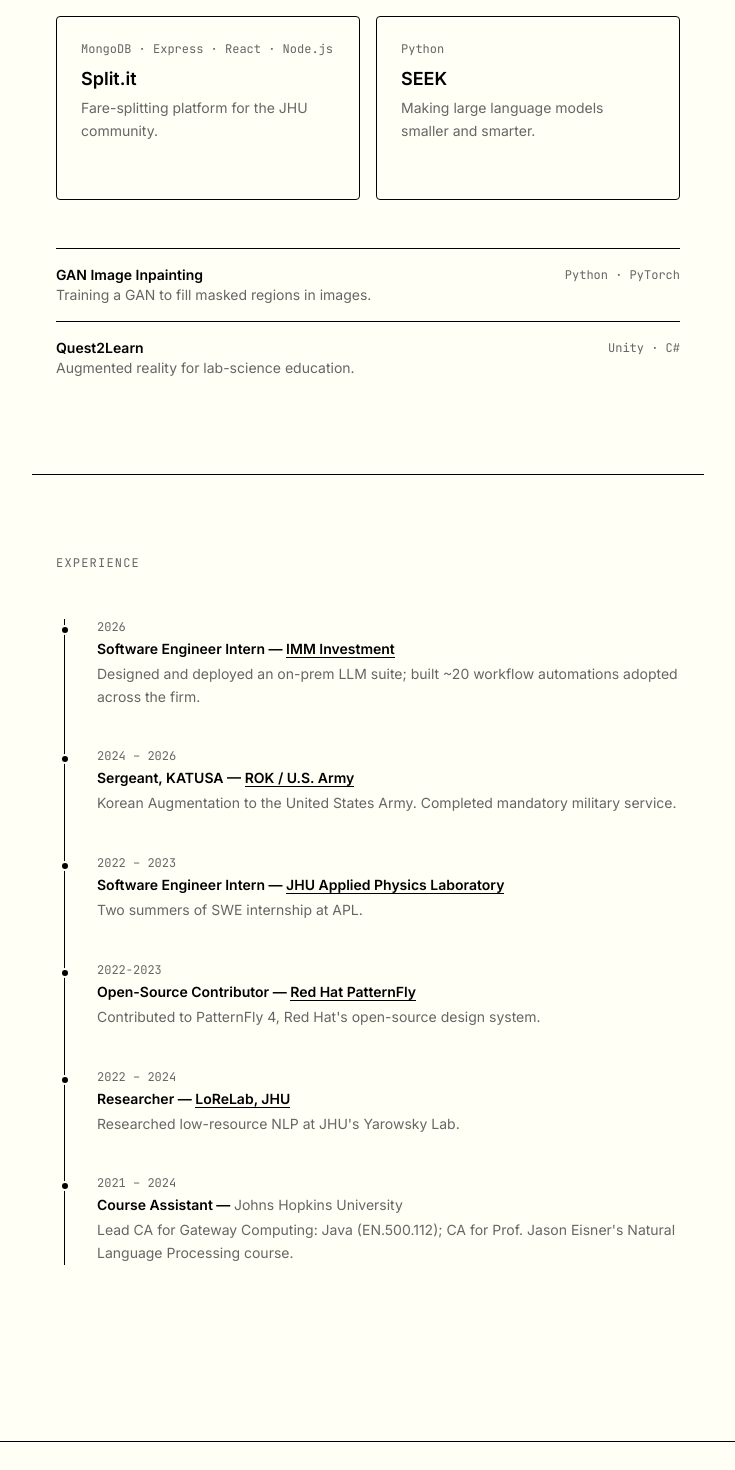
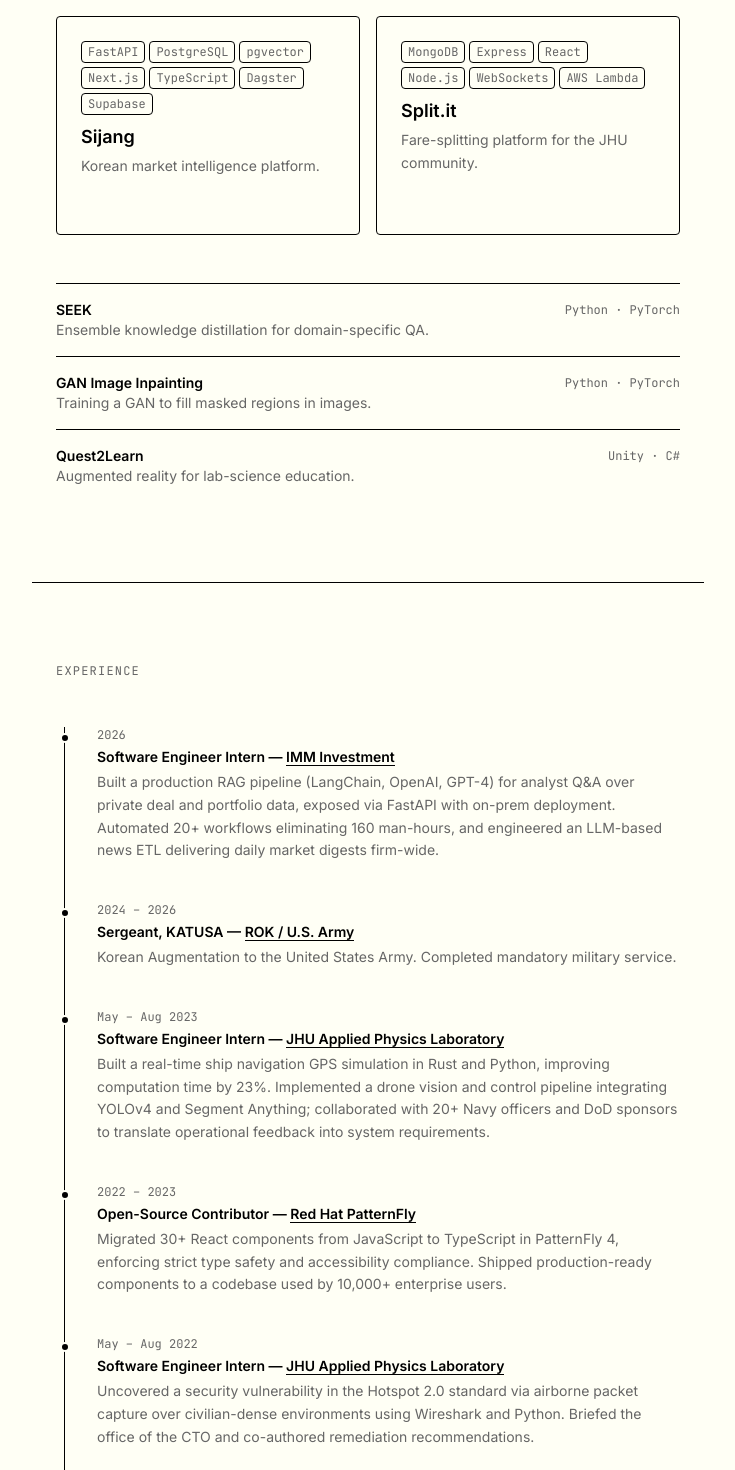
Before and after one commit to kev-kim/portfolio, a Next.js app: page / in a window 1280 px wide. Shown: the part 960-2430 px from the top of the page, without its empty margins (272-1007 px from the left). Built offline with nearby package versions, Linux system fonts and the light colour scheme.

Commit message:
PORTFOLIO: fixes to incomplete content

```diff
--- a/components/ProjectCard.tsx
+++ b/components/ProjectCard.tsx
@@ -11,11 +11,18 @@
     return (
       <Link
         href={`/projects/${project.slug}`}
-        className="group block border border-border rounded-sm p-6 hover:border-accent hover:-translate-y-1 hover:bg-surface transition-all duration-200 no-underline"
+        className="group flex flex-col h-full border border-border rounded-sm p-6 hover:border-accent hover:-translate-y-1 hover:bg-surface transition-all duration-200 no-underline"
       >
-        <p className="text-xs font-mono text-muted mb-2 group-hover:text-accent transition-colors">
-          {project.stack.join(" · ")}
-        </p>
+        <div className="flex flex-wrap gap-1 mb-2">
+          {project.stack.map((tech) => (
+            <span
+              key={tech}
+              className="text-xs font-mono text-muted px-1.5 py-0.5 border border-border rounded-sm group-hover:text-accent group-hover:border-accent transition-colors"
+            >
+              {tech}
+            </span>
+          ))}
+        </div>
         <h3 className="text-lg font-semibold text-text mb-1 group-hover:text-accent transition-colors">
           {project.title}
         </h3>
--- a/content/experience.ts
+++ b/content/experience.ts
@@ -12,8 +12,8 @@
     role: "Software Engineer Intern",
     org: "IMM Investment",
     description:
-      "Designed and deployed an on-prem LLM suite; built ~20 workflow automations adopted across the firm.",
-    url: "https://imminvestment.com/"
+      "Built a production RAG pipeline (LangChain, OpenAI, GPT-4) for analyst Q&A over private deal and portfolio data, exposed via FastAPI with on-prem deployment. Automated 20+ workflows eliminating 160 man-hours, and engineered an LLM-based news ETL delivering daily market digests firm-wide.",
+    url: "https://imminvestment.com/",
   },
   {
     period: "2024 – 2026",
@@ -24,18 +24,28 @@
     url: "https://en.wikipedia.org/wiki/Korean_Augmentation_to_the_United_States_Army",
   },
   {
-    period: "2022 – 2023",
+    period: "May – Aug 2023",
     role: "Software Engineer Intern",
     org: "JHU Applied Physics Laboratory",
-    description: "Two summers of SWE internship at APL.",
+    description:
+      "Built a real-time ship navigation GPS simulation in Rust and Python, improving computation time by 23%. Implemented a drone vision and control pipeline integrating YOLOv4 and Segment Anything; collaborated with 20+ Navy officers and DoD sponsors to translate operational feedback into system requirements.",
     url: "https://www.jhuapl.edu/",
   },
   {
-    period: "2022-2023",
+    period: "2022 – 2023",
     role: "Open-Source Contributor",
     org: "Red Hat PatternFly",
-    description: "Contributed to PatternFly 4, Red Hat's open-source design system.",
+    description:
+      "Migrated 30+ React components from JavaScript to TypeScript in PatternFly 4, enforcing strict type safety and accessibility compliance. Shipped production-ready components to a codebase used by 10,000+ enterprise users.",
     url: "https://www.patternfly.org/",
+  },
+  {
+    period: "May – Aug 2022",
+    role: "Software Engineer Intern",
+    org: "JHU Applied Physics Laboratory",
+    description:
+      "Uncovered a security vulnerability in the Hotspot 2.0 standard via airborne packet capture over civilian-dense environments using Wireshark and Python. Briefed the office of the CTO and co-authored remediation recommendations.",
+    url: "https://www.jhuapl.edu/",
   },
   {
     period: "2022 – 2024",
@@ -49,6 +59,6 @@
     role: "Course Assistant",
     org: "Johns Hopkins University",
     description:
-      "Lead CA for Gateway Computing: Java (EN.500.112); CA for Prof. Jason Eisner's Natural Language Processing course.",
+      "Lead TA for Gateway Computing; TA for Natural Language Processing; TA for Self-Supervised Models",
   },
 ];
--- a/content/profile.ts
+++ b/content/profile.ts
@@ -6,6 +6,6 @@
   links: {
     github: "https://github.com/kev-kim",
     linkedin: "https://www.linkedin.com/in/kev-kim/",
-    email: "kkim170@jhu.edu",
+    email: "kevin.kangmin.kim@gmail.com",
   },
 };
--- a/content/projects.ts
+++ b/content/projects.ts
@@ -18,19 +18,34 @@
 
 export const projects: Project[] = [
   {
+    slug: "sijang",
+    title: "Sijang",
+    tagline: "Korean market intelligence platform.",
+    featured: true,
+    role: "Solo developer.",
+    stack: ["FastAPI", "PostgreSQL", "pgvector", "Next.js", "TypeScript", "Dagster", "Supabase"],
+    summary:
+      "A Korean market intelligence platform covering 3,000+ company profiles, with semantic and full-text search powered by pgvector and Meilisearch for 50+ users.",
+    highlights: [
+      "Built a FastAPI + PostgreSQL backend with pgvector and Meilisearch powering semantic and full-text search across 3,000+ company profiles.",
+      "Engineered a multi-stage NLP pipeline in Dagster using Gemini Flash for triage and Claude Sonnet for structured entity and event extraction, with Voyage AI embeddings and SimHash-based deduplication.",
+      "Built a Next.js + TypeScript frontend with real-time news timelines and company-level filtering, deployed on Vercel with Supabase Auth and Fly.io API hosting.",
+    ],
+    links: [],
+  },
+  {
     slug: "splitit",
     title: "Split.it",
     tagline: "Fare-splitting platform for the JHU community.",
     featured: true,
     role: "Backend architecture, external-service integrations, full chat backend, documentation.",
-    stack: ["MongoDB", "Express", "React", "Node.js"],
+    stack: ["MongoDB", "Express", "React", "Node.js", "WebSockets", "AWS Lambda"],
     summary:
       "A platform that helps JHU students using ride-share apps find others to split fares with, leveraging the trust of the Hopkins community to make cheap transport easy to organize.",
     highlights: [
-      "Designed and built the entire backend architecture.",
-      "Integrated external ride-sharing and payment services.",
-      "Built the fully-integrated real-time chat backend from scratch.",
-      "Authored most of the project documentation.",
+      "Launched to 2,000+ active JHU users with a fully integrated real-time chat system built on WebSockets.",
+      "Secured the API layer with end-to-end encryption, AWS Lambda tokenization, and OAuth2 SSO via JHU student accounts.",
+      "Automated deployment with a GitHub Actions CI/CD pipeline.",
     ],
     links: [
       { label: "Live site", href: "https://www.trysplit.it/" },
@@ -41,20 +56,19 @@
   {
     slug: "seek",
     title: "SEEK",
-    tagline: "Making large language models smaller and smarter.",
-    featured: true,
-    // TODO: confirm role
-    role: "TODO",
-    // TODO: confirm ML/NLP libraries used
-    stack: ["Python" /* TODO: add ML/NLP libraries */],
+    tagline: "Ensemble knowledge distillation for domain-specific QA.",
+    featured: false,
+    role: "Team member (3-person project).",
+    stack: ["Python", "PyTorch", "Hugging Face Transformers", "Weights & Biases"],
     summary:
-      "Stacked Ensemble of Expert Knowledge — an ML/NLP pipeline that uses model distillation to improve a large language model's performance on domain-specific knowledge.",
-    // TODO: fill in highlights
+      "Stacked Ensemble of Expert Models — an NLP pipeline that fine-tunes specialist models on domain-specific datasets and uses a learned routing mechanism to direct queries to the right expert.",
     highlights: [
-      "TODO: add project highlights.",
+      "Fine-tuned domain-specific expert models on ARC, SciQ, MedMCQA, and AquaRat benchmarks.",
+      "Built a query router that maps inputs to the most relevant specialist using learned routing maps.",
+      "Applied knowledge distillation across the ensemble to compress multi-domain QA performance.",
     ],
     links: [
-      // TODO: add repo / writeup link
+      { label: "GitHub", href: "https://github.com/kev-kim/SEEK-Stacked-Ensemble-of-Expert-Models" },
     ],
   },
   {
```
